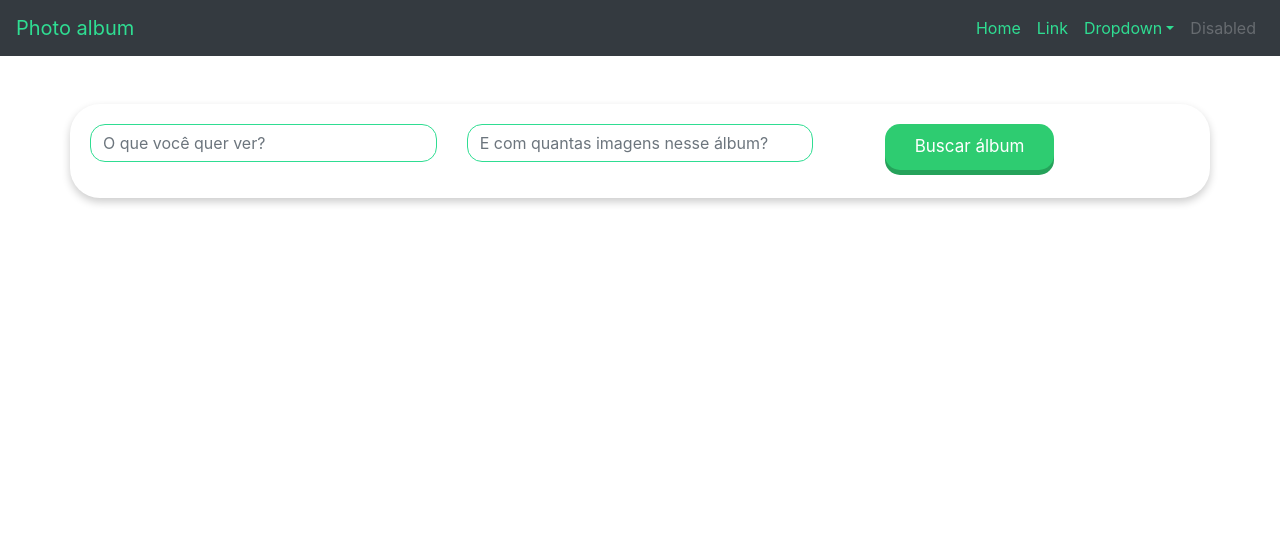
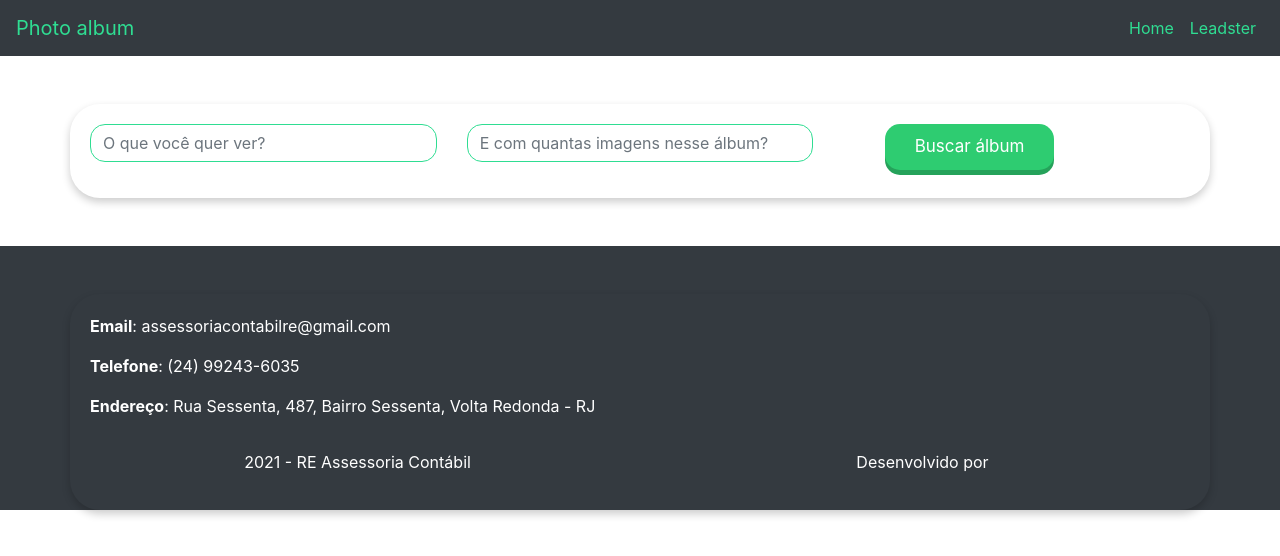
Before and after one commit to Jaumz/Photo-album, a React (Create React App) app: page / in a window 1280 px wide. Shown: the top 556 px of the page. Built offline with nearby package versions, Linux system fonts and the light colour scheme.

Commit message:
App.js update

```diff
--- a/src/App.js
+++ b/src/App.js
@@ -29,47 +29,46 @@ function App() {
                 </a>
               </li>
               <li class="nav-item">
-                <a class="nav-link text-3" href="https">
-                  Link
-                </a>
-              </li>
-              <li class="nav-item dropdown">
-                <a
-                  class="nav-link dropdown-toggle text-4"
-                  href="https"
-                  id="navbarDropdown"
-                  role="button"
-                  data-toggle="dropdown"
-                  aria-haspopup="true"
-                  aria-expanded="false"
-                >
-                  Dropdown
-                </a>
-                <div class="dropdown-menu" aria-labelledby="navbarDropdown">
-                  <a class="dropdown-item text-5" href="https">
-                    Action
-                  </a>
-                  <a class="dropdown-item text-6" href="https">
-                    Another action
-                  </a>
-                  <div class="dropdown-divider"></div>
-                  <a class="dropdown-item text-7" href="https">
-                    Something else here
-                  </a>
-                </div>
-              </li>
-              <li class="nav-item">
-                <a class="nav-link disabled text-8" href="https">
-                  Disabled
+                <a class="nav-link text-3" href="https://leadster.com.br/" target="_blank" rel="noreferrer">
+                  Leadster
                 </a>
               </li>
             </ul>
           </div>
         </nav>
       </header>
-      <div class="container mt-5">
+      <div class="container mt-5 mb-5" id="container">
         <GooglePexel></GooglePexel>
       </div>
+      <footer class="container-fluid pt-5 bg-dark text-white">
+        <div class="container">
+          <div class="row mb-3">
+            <div class="col-md-6">
+              <p>
+                <i></i> <strong>Email</strong>: assessoriacontabilre@gmail.com
+              </p>
+              <p>
+                <i></i> <strong>Telefone</strong>: (24) 99243-6035
+              </p>
+              <p>
+                <i></i> <strong>Endereço</strong>: Rua Sessenta, 487, Bairro
+                Sessenta, Volta Redonda - RJ
+              </p>
+            </div>
+            <div class="col-md-6 text-center">
+              <img class="img-fluid rounded" alt="" />
+            </div>
+          </div>
+          <div class="row text-center">
+            <div class="col-md-6">
+              <p>
+                <span>2021 - RE Assessoria Contábil</span>
+              </p>
+            </div>
+            <div class="col-md-6">Desenvolvido por </div>
+          </div>
+        </div>
+      </footer>
     </div>
   );
 }
```
